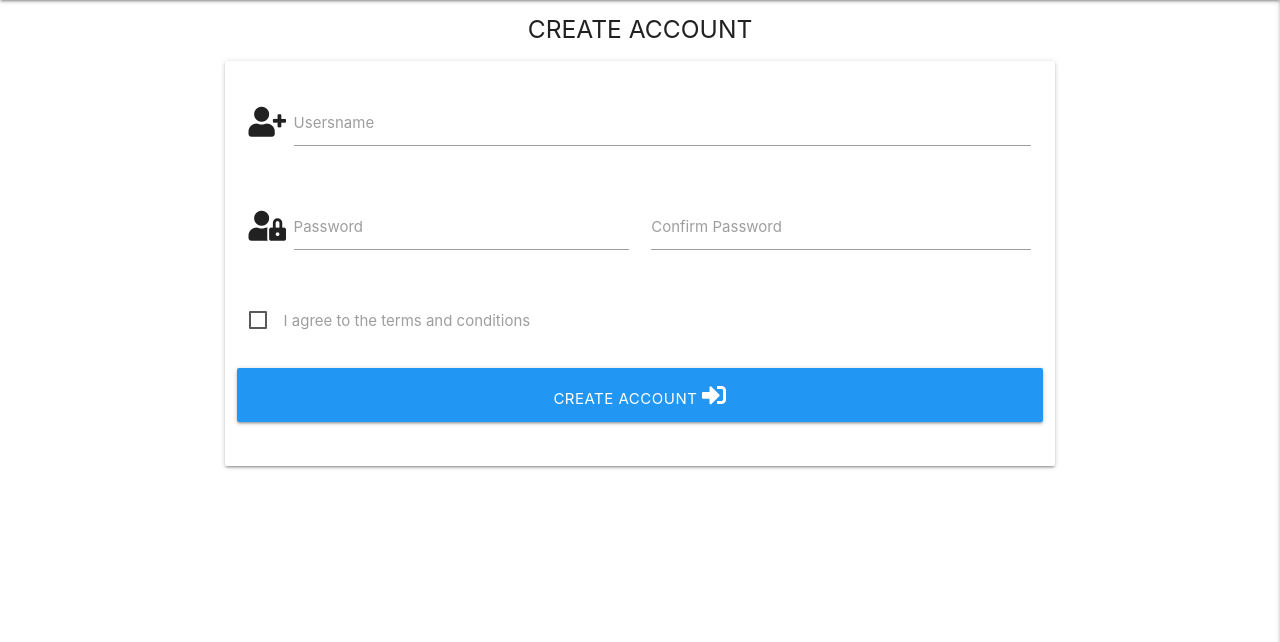
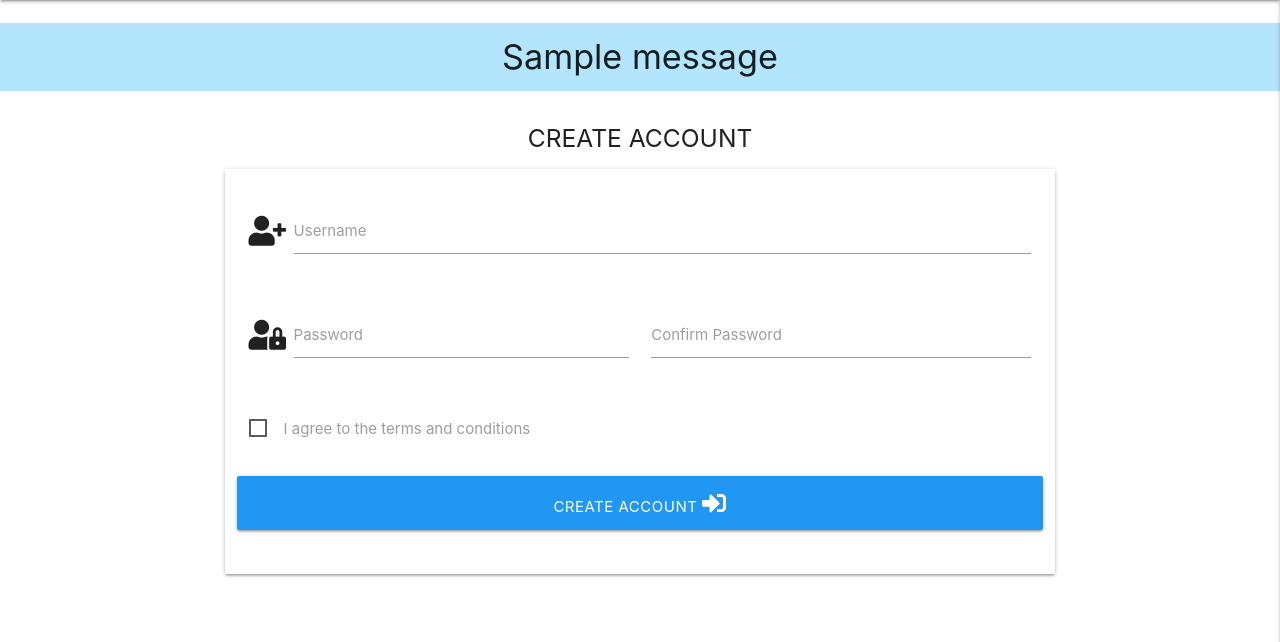
Before and after one commit to Gerardbulky/bookings, a Flask app: page /register in a window 1280 px wide. Shown: the part 158-800 px from the top of the page. Run offline with Flask 2, Linux system fonts and the light colour scheme; one stand-in notice (Sample message) is shown; some libraries are stand-ins or nearby versions.

Commit message:
Added Registration functionality

```diff
--- a/run.py
+++ b/run.py
@@ -29,23 +29,32 @@ def index():
 @app.route("/register", methods=["GET", "POST"])
 def regist():
     if request.method == "POST":
+        username = request.form.get("username").lower()
+        password = request.form.get("password")
+        confirm = request.form.get("confirm")
+
         # check if username already exists in db
         existing_user = mongo.db.users.find_one(
-            {"username": request.form.get("username").lower()})
+            {"username": username})
 
         if existing_user:
             flash("Username already exists")
-            return redirect(url_for("regist"))
+            return redirect(url_for('regist'))
 
-        register = {
-            "username": request.form.get("username").lower(),
-            "password": generate_password_hash(request.form.get("password"))
-        }
-        mongo.db.users.insert_one(register)
+        if password == confirm:
+            register = {"username": username,
+                        "password": generate_password_hash(
+                            password)
+                            }
+            mongo.db.users.insert_one(register)
 
         # put the new user into 'session' cookie
-        session["user"] = request.form.get("username").lower()
-        flash("Registration Successful!")
+            session["user"] = request.form.get("username").lower()
+            flash("Registration Successful!")
+
+        else:
+            flash("Passwords do not match.")
+
     return render_template("register.html")
 
 
--- a/static/css/style.css
+++ b/static/css/style.css
@@ -0,0 +1,3 @@
+.flashes h4 {
+    line-height: 2;
+}
--- a/templates/base.html
+++ b/templates/base.html
@@ -52,6 +52,17 @@
             </ul>
      </header>
 
+     <section>
+         {% with messages = get_flashed_messages() %}
+             {% if messages %}
+                 {% for message in messages %}
+                     <div class="row flashes">
+                          <h4 class="light-blue lighten-4 center-align">{{ message }}</h4>
+                     </div>
+                 {% endfor %}
+             {% endif %}
+          {% endwith %}
+     </section>
 
 
     {% block content %}
--- a/templates/register.html
+++ b/templates/register.html
@@ -1,28 +1,28 @@
 {% extends "base.html" %}
 {% block content %}
 
-<h5 class="center-align">CREATE ACCOUNT</h5>
-<div class="row">
+    <h5 class="center-align">CREATE ACCOUNT</h5>
+    <div class="row">
     <!----------Users Usersname-------------->
-    <div class="col s12 m8 offset-m2">
-        <form class="card-panel">
+    <form class="col s12 m8 offset-m2" method="POST" action="{{ url_for('regist') }}">
+        <div class="card-panel">
             <div class="row">
                 <div class="input-field col s12">
                     <i class="fas fa-user-plus prefix"></i>
-                    <input id="username" name="username" type="text" class="validate">
-                    <label for="username">Usersname</label>
+                    <input id="username" name="username" type="text" minlength="5" pattern="^[a-zA-Z0-9]{5,15}$" maxlength="15" class="validate" required>
+                    <label for="username">Username</label>
                 </div>
             </div>
       <!----------Users password-------------->
             <div class="row">
                 <div class="input-field col s12 m6">
                     <i class="fas fa-user-lock prefix"></i>
-                    <input id="password" name="password" type="password" class="validate">
+                    <input id="password" name="password" type="password" minlength="5" pattern="^[a-zA-Z0-9]{5,15}$" maxlength="15" class="validate" required>
                     <label for="password">Password</label>
                 </div>
                 <div class="input-field col s12 m6">
-                    <input id="confirm_password" name="confirm_password" type="password" class="validate">
-                    <label for="confirm_password">Confirm Password</label>
+                    <input id="confirm" name="confirm" type="password" minlength="5" pattern="^[a-zA-Z0-9]{5,15}$" maxlength="15" class="validate" required>
+                    <label for="confirm">Confirm Password</label>
                 </div>
             </div>
        <!----------Users Checkbox-------------->
@@ -42,7 +42,8 @@
                     CREATE ACCOUNT <i class="fas fa-sign-in-alt"></i>
                 </button>
             </div>
-        </form>
+        </div>
+    </form>
     </div>
-</div>
+
 {% endblock %}
```
